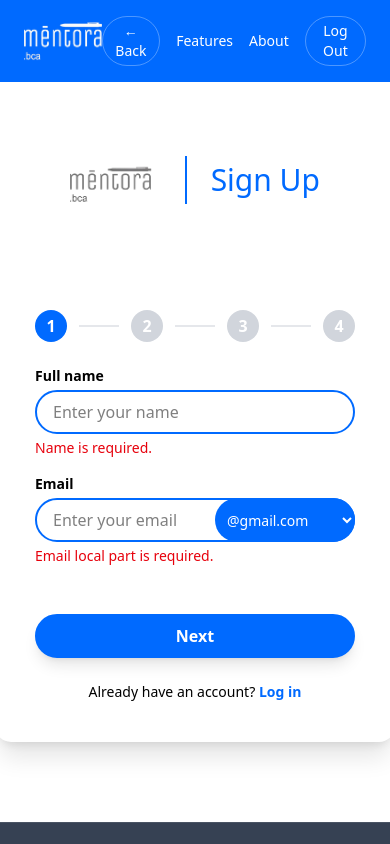
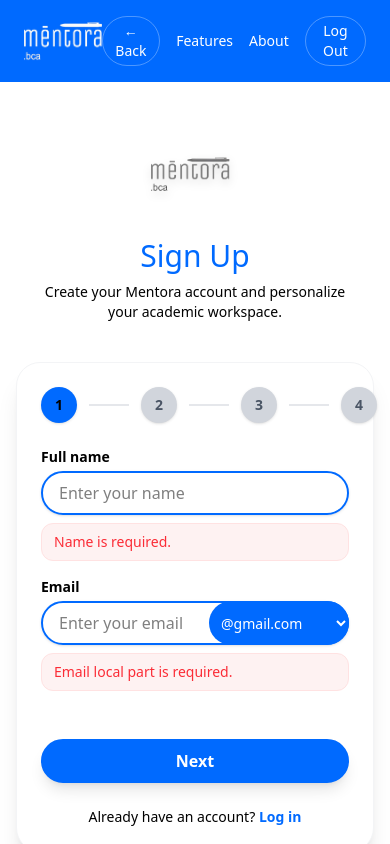
Before and after one commit to Paras-Kumar-337/mentora-bca, a React (Vite) app in the folder client/mentora/: page /signup in a window 390 px wide. Both pictures are taken after a click on the button "Next". Shown: the top 844 px of the page. Built offline with nearby package versions, Linux system fonts and the light colour scheme.

Commit message:
animations

```diff
--- a/client/mentora/src/pages/Signup.jsx
+++ b/client/mentora/src/pages/Signup.jsx
@@ -147,19 +147,31 @@ export default function Signup() {
     <div className="min-h-screen bg-background flex flex-col">
       <Navbar />
 
-      <div className="flex flex-col items-center mt-12 flex-1">
+      <div className="flex flex-col items-center mt-10 md:mt-12 flex-1 px-4 animate-fadeIn">
 
-        <div className="flex justify-center items-center gap-6 mb-10">
+        <div className="flex flex-col md:flex-row justify-center items-center gap-5 md:gap-6 mb-10 text-center md:text-left">
           <div className="flex flex-col items-center">
-            <img src={logo} alt="logo" className="h-25" />
+            <img
+              src={logo}
+              alt="logo"
+              className="h-24 md:h-25 drop-shadow-lg hover:scale-[1.02] transition-all duration-300"
+            />
           </div>
 
-          <div className="border-l-2 border-primary h-12"></div>
+          <div className="hidden md:block border-l-2 border-primary h-12"></div>
 
-          <h2 className="text-3xl text-primary font-heading">Sign Up</h2>
+          <div>
+            <h2 className="text-3xl text-primary font-heading">
+              Sign Up
+            </h2>
+
+            <p className="text-sm text-textMuted mt-2 max-w-xs">
+              Create your Mentora account and personalize your academic workspace.
+            </p>
+          </div>
         </div>
 
-        <div className="bg-white shadow-xl p-10 rounded-2xl w-[400px]">
+        <div className="bg-white shadow-xl hover:shadow-2xl transition-all duration-300 p-6 md:p-10 rounded-3xl w-full max-w-[460px] border border-gray-100">
 
           <form onSubmit={handleSubmit}>
 
@@ -168,7 +180,7 @@ export default function Signup() {
               {[1, 2, 3, 4].map((n) => (
                 <div key={n} className="flex items-center gap-3">
                   <div
-                    className={`w-8 h-8 rounded-full flex items-center justify-center text-white font-semibold ${step === n ? "bg-primary" : step > n ? "bg-accent text-black" : "bg-gray-300 text-gray-600"
+                    className={`w-9 h-9 rounded-full flex items-center justify-center text-sm font-semibold transition-all duration-300 shadow-sm ${step === n ? "bg-primary" : step > n ? "bg-accent text-black" : "bg-gray-300 text-gray-600"
                       }`}
                   >
                     {n}
@@ -181,17 +193,17 @@ export default function Signup() {
               <div>
                 <label className="block text-sm font-semibold text-textMain">Full name</label>
                 <input
-                  className="mt-1 w-full border-2 border-primary rounded-full px-4 py-2 outline-none"
+                  className="mt-1 w-full border-2 border-primary rounded-full px-4 py-2 outline-none focus:border-primary shadow-sm transition-all duration-200"
                   value={fullName}
                   onChange={(e) => setFullName(e.target.value)}
                   placeholder="Enter your name"
                 />
-                {errors.fullName && <p className="text-sm text-red-600 mt-1">{errors.fullName}</p>}
+                {errors.fullName && <p className="text-sm text-red-500 bg-red-50 border border-red-100 rounded-xl px-3 py-2 mt-2 animate-fadeIn">{errors.fullName}</p>}
 
                 <label className="block text-sm font-semibold text-textMain mt-4">Email</label>
                 <div className="relative mt-1 flex items-center">
                   <input
-                    className="w-full border-2 border-primary rounded-full px-4 py-2 outline-none pr-36"
+                    className="w-full border-2 border-primary rounded-full px-4 py-2 outline-none focus:border-primary shadow-sm transition-all duration-200 pr-36"
                     value={emailLocal}
                     onChange={(e) => setEmailLocal(e.target.value)}
                     placeholder="Enter your email"
@@ -208,7 +220,7 @@ export default function Signup() {
                     ))}
                   </select>
                 </div>
-                {errors.emailLocal && <p className="text-sm text-red-600 mt-1">{errors.emailLocal}</p>}
+                {errors.emailLocal && <p className="text-sm text-red-500 bg-red-50 border border-red-100 rounded-xl px-3 py-2 mt-2 animate-fadeIn">{errors.emailLocal}</p>}
 
                 <div className="flex flex-col items-center justify-between mt-6">
                   <button
@@ -221,7 +233,7 @@ export default function Signup() {
 
                   <p className="mt-6 text-sm text-textMuted">
                     Already have an account?{" "}
-                    <Link to="/login" className="text-primary font-semibold">
+                    <Link to="/login" className="text-primary font-semibold hover:opacity-80 transition-all duration-200">
                       Log in
                     </Link>
                   </p>
@@ -235,7 +247,7 @@ export default function Signup() {
                 <div className="relative mt-1">
                   <input
                     type={showPwd ? "text" : "password"}
-                    className="w-full border-2 border-primary rounded-full px-4 py-2 outline-none pr-12"
+                    className="w-full border-2 border-primary rounded-full px-4 py-2 outline-none focus:border-primary shadow-sm transition-all duration-200 pr-12"
                     value={password}
                     onChange={(e) => setPassword(e.target.value)}
                     placeholder="Enter password"
@@ -249,38 +261,38 @@ export default function Signup() {
                     {showPwd ? <FiEyeOff size={20} /> : <FiEye size={20} />}
                   </button>
                 </div>
-                {errors.password && <p className="text-sm text-red-600 mt-1">{errors.password}</p>}
+                {errors.password && <p className="text-sm text-red-500 bg-red-50 border border-red-100 rounded-xl px-3 py-2 mt-2 animate-fadeIn">{errors.password}</p>}
 
                 <label className="block text-sm font-semibold text-textMain mt-4">Confirm Password</label>
                 <input
                   type={showPwd ? "text" : "password"}
-                  className="mt-1 w-full border-2 border-primary rounded-full px-4 py-2 outline-none"
+                  className="mt-1 w-full border-2 border-primary rounded-full px-4 py-2 outline-none focus:border-primary shadow-sm transition-all duration-200"
                   value={confirmPassword}
                   onChange={(e) => setConfirmPassword(e.target.value)}
                   placeholder="Confirm password"
                 />
-                {errors.confirmPassword && <p className="text-sm text-red-600 mt-1">{errors.confirmPassword}</p>}
+                {errors.confirmPassword && <p className="text-sm text-red-500 bg-red-50 border border-red-100 rounded-xl px-3 py-2 mt-2 animate-fadeIn">{errors.confirmPassword}</p>}
 
                 <div className="flex flex-col items-center justify-between mt-6">
                   <div className="flex gap-42">
                     <button
                       type="button"
                       onClick={prevStep}
-                      className="px-5 py-1.5 rounded-full border-2 border-gray-300 hover:bg-gray-100 transition-all duration-200"
+                      className="px-5 py-2 rounded-full border-2 border-gray-300 hover:bg-gray-100 hover:scale-[1.02] transition-all duration-200"
                     >
                       Back
                     </button>
                     <button
                       type="button"
                       onClick={nextStep}
-                      className="bg-primary text-white px-5 py-1.5 border-2 border-primary rounded-full shadow hover:bg-white hover:text-primary border transition-all duration-200"
+                      className="bg-primary text-white px-5 py-2 border-2 border-primary rounded-full shadow-lg hover:bg-white hover:text-primary hover:scale-[1.02] transition-all duration-200"
                     >
                       Next
                     </button>
                   </div>
                   <p className="mt-6 text-sm text-textMuted">
                     Already have an account?{" "}
-                    <Link to="/login" className="text-primary font-semibold">
+                    <Link to="/login" className="text-primary font-semibold hover:opacity-80 transition-all duration-200">
                       Log in
                     </Link>
                   </p>
@@ -292,7 +304,7 @@ export default function Signup() {
               <div>
                 <label className="block text-sm font-semibold text-textMain">Batch</label>
                 <select
-                  className="mt-1 w-full border-2 border-primary rounded-full px-4 py-2 outline-none"
+                  className="mt-1 w-full border-2 border-primary rounded-full px-4 py-2 outline-none focus:border-primary shadow-sm transition-all duration-200"
                   value={batch}
                   onChange={(e) => setBatch(e.target.value)}
                 >
@@ -302,11 +314,11 @@ export default function Signup() {
                     </option>
                   ))}
                 </select>
-                {errors.batch && <p className="text-sm text-red-600 mt-1">{errors.batch}</p>}
+                {errors.batch && <p className="text-sm text-red-500 bg-red-50 border border-red-100 rounded-xl px-3 py-2 mt-2 animate-fadeIn">{errors.batch}</p>}
 
                 <label className="block text-sm font-semibold text-textMain mt-4">Year/Semester</label>
                 <select
-                  className="mt-1 w-full border-2 border-primary rounded-full px-4 py-2 outline-none"
+                  className="mt-1 w-full border-2 border-primary rounded-full px-4 py-2 outline-none focus:border-primary shadow-sm transition-all duration-200"
                   value={yearSem}
                   onChange={(e) => setYearSem(e.target.value)}
                 >
@@ -316,23 +328,23 @@ export default function Signup() {
                     </option>
                   ))}
                 </select>
-                {errors.yearSem && <p className="text-sm text-red-600 mt-1">{errors.yearSem}</p>}
+                {errors.yearSem && <p className="text-sm text-red-500 bg-red-50 border border-red-100 rounded-xl px-3 py-2 mt-2 animate-fadeIn">{errors.yearSem}</p>}
 
                 <label className="block text-sm font-semibold text-textMain mt-4">CGPA</label>
                 <input
-                  className="mt-1 w-full border-2 border-primary rounded-full px-4 py-2 outline-none"
+                  className="mt-1 w-full border-2 border-primary rounded-full px-4 py-2 outline-none focus:border-primary shadow-sm transition-all duration-200"
                   value={cgpa}
                   onChange={(e) => setCgpa(e.target.value)}
                   placeholder="e.g., 8.23"
                 />
-                {errors.cgpa && <p className="text-sm text-red-600 mt-1">{errors.cgpa}</p>}
+                {errors.cgpa && <p className="text-sm text-red-500 bg-red-50 border border-red-100 rounded-xl px-3 py-2 mt-2 animate-fadeIn">{errors.cgpa}</p>}
 
                 <div className="flex items-center justify-between mt-6">
                   <div className="flex gap-2">
                     <button
                       type="button"
                       onClick={prevStep}
-                      className="px-5 py-1.5 rounded-full border-2 border-gray-300 hover:bg-gray-100 transition-all duration-200"
+                      className="px-5 py-2 rounded-full border-2 border-gray-300 hover:bg-gray-100 hover:scale-[1.02] transition-all duration-200"
                     >
                       Back
                     </button>
@@ -341,7 +353,7 @@ export default function Signup() {
                   <button
                     type="button"
                     onClick={nextStep}
-                    className="bg-primary text-white px-5 py-1.5 border-2 border-primary rounded-full shadow hover:bg-white hover:text-primary border transition-all duration-200"
+                    className="bg-primary text-white px-5 py-2 border-2 border-primary rounded-full shadow-lg hover:bg-white hover:text-primary hover:scale-[1.02] transition-all duration-200"
                   >
                     Next
                   </button>
@@ -353,28 +365,28 @@ export default function Signup() {
               <div>
                 <label className="block text-sm font-semibold text-textMain">Roll Number</label>
                 <input
-                  className="mt-1 w-full border-2 border-primary rounded-full px-4 py-2 outline-none"
+                  className="mt-1 w-full border-2 border-primary rounded-full px-4 py-2 outline-none focus:border-primary shadow-sm transition-all duration-200"
                   value={rollNumber}
                   onChange={(e) => setRollNumber(e.target.value.toUpperCase())}
                   placeholder="e.g., 23BCA019"
                 />
-                {errors.rollNumber && <p className="text-sm text-red-600 mt-1">{errors.rollNumber}</p>}
+                {errors.rollNumber && <p className="text-sm text-red-500 bg-red-50 border border-red-100 rounded-xl px-3 py-2 mt-2 animate-fadeIn">{errors.rollNumber}</p>}
 
                 <label className="block text-sm font-semibold text-textMain mt-4">Specialization</label>
                 <select
-                  className="mt-1 w-full border-2 border-primary rounded-full px-4 py-2 outline-none"
+                  className="mt-1 w-full border-2 border-primary rounded-full px-4 py-2 outline-none focus:border-primary shadow-sm transition-all duration-200"
                   value={specialization}
                   onChange={(e) => setSpecialization(e.target.value)}
                 >
                   <option>Web Application Development</option>
                   <option>Mobile Application Development</option>
                 </select>
-                {errors.specialization && <p className="text-sm text-red-600 mt-1">{errors.specialization}</p>}
+                {errors.specialization && <p className="text-sm text-red-500 bg-red-50 border border-red-100 rounded-xl px-3 py-2 mt-2 animate-fadeIn">{errors.specialization}</p>}
 
                 <label className="block text-sm font-semibold text-textMain mt-4">Courses</label>
                 <div className="mt-1 flex gap-2 items-center">
                   <select
-                    className="w-2/3 border-2 border-primary rounded-full px-4 py-2 outline-none"
+                    className="w-2/3 border-2 border-primary rounded-full px-4 py-2 outline-none focus:border-primary shadow-sm transition-all duration-200"
                     onChange={(e) => toggleCourse(e.target.value)}
                     value=""
                   >
@@ -403,13 +415,13 @@ export default function Signup() {
                         </div>
                       ))}
                     </div>
-                    {errors.selectedCourses && <p className="text-sm text-red-600 mt-1">{errors.selectedCourses}</p>}
+                    {errors.selectedCourses && <p className="text-sm text-red-500 bg-red-50 border border-red-100 rounded-xl px-3 py-2 mt-2 animate-fadeIn">{errors.selectedCourses}</p>}
                   </div>
                 </div>
 
                 {
                   submitError && (
-                    <p className="text-sm text-red-600 mt-4">
+                    <p className="text-sm text-red-500 bg-red-50 border border-red-100 rounded-xl px-3 py-2 mt-4 animate-fadeIn">
                       {submitError}
                     </p>
                   )
@@ -419,7 +431,7 @@ export default function Signup() {
                     <button
                       type="button"
                       onClick={prevStep}
-                      className="px-5 py-1.5 rounded-full border-2 border-gray-300 hover:bg-gray-100 transition-all duration-200"
+                      className="px-5 py-2 rounded-full border-2 border-gray-300 hover:bg-gray-100 hover:scale-[1.02] transition-all duration-200"
                     >
                       Back
                     </button>
@@ -428,7 +440,7 @@ export default function Signup() {
                   <button
                     type="submit"
                     disabled={loading}
-                    className="bg-primary text-white px-5 py-1.5 border-2 border-primary rounded-full shadow hover:bg-white hover:text-primary border transition-all duration-200 disabled:opacity-60"
+                    className="bg-primary text-white px-5 py-2 border-2 border-primary rounded-full shadow-lg hover:bg-white hover:text-primary hover:scale-[1.02] transition-all duration-200 disabled:opacity-60 disabled:cursor-not-allowed"
                   >
                     {loading ? "Creating account..." : "Sign Up"}
                   </button>
```
Also changed, not shown: client/mentora/src/pages/Login.jsx (+25 -10 lines).
